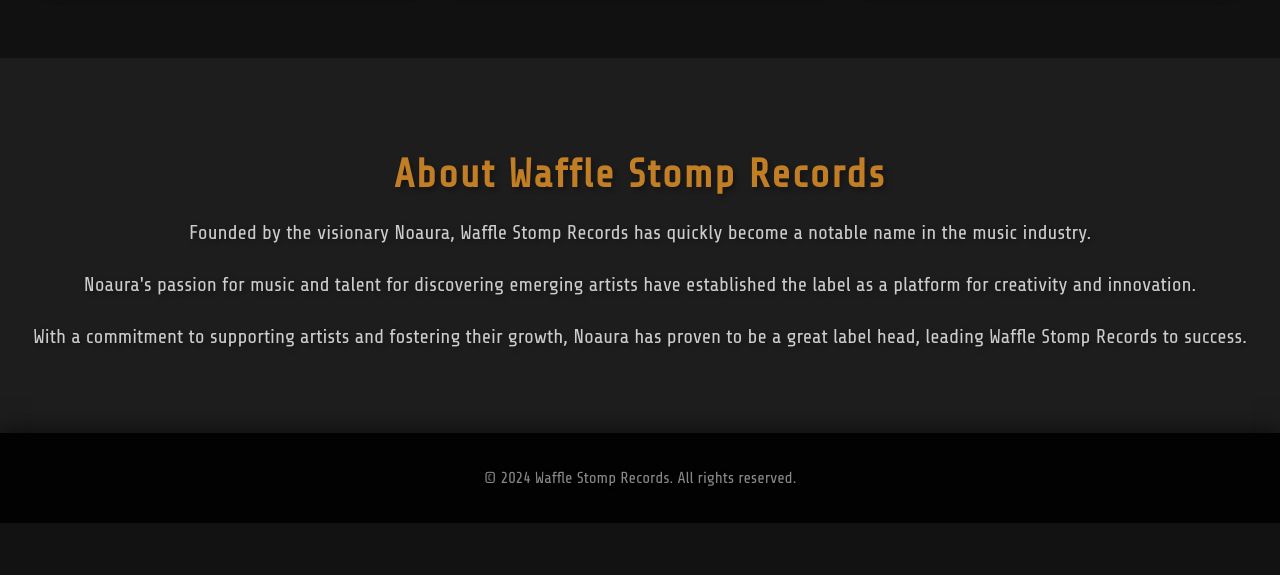
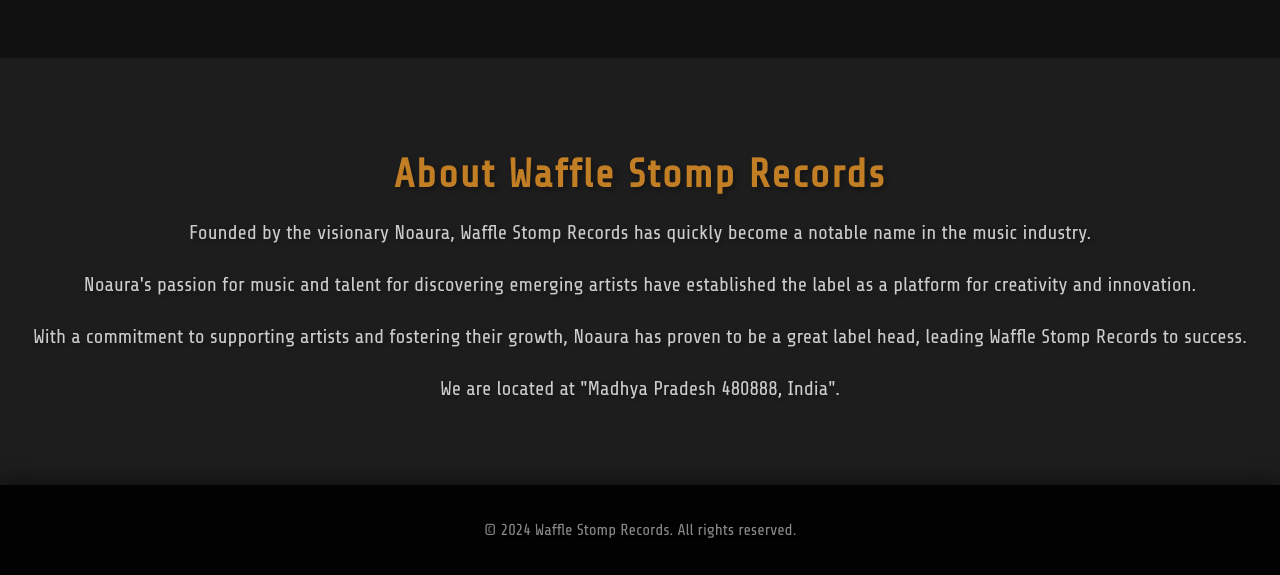
Before and after one commit to wafflestomprecords/wafflestoprecords.github.io, a plain HTML site: page index.html in a window 1280 px wide. Shown: the part 1153-1728 px from the top of the page. Before the commit the page ends 1676 px from the top, so only its background shows below. Drawn offline with Linux system fonts and the light colour scheme.

Commit message:
Update index.html

```diff
--- a/index.html
+++ b/index.html
@@ -279,6 +279,7 @@
     <p>Founded by the visionary Noaura, Waffle Stomp Records has quickly become a notable name in the music industry.</p>
     <p>Noaura's passion for music and talent for discovering emerging artists have established the label as a platform for creativity and innovation.</p>
     <p>With a commitment to supporting artists and fostering their growth, Noaura has proven to be a great label head, leading Waffle Stomp Records to success.</p>
+    <p>We are located at "Madhya Pradesh 480888, India".</p>
   </div>
 
   <!-- Footer -->
```
